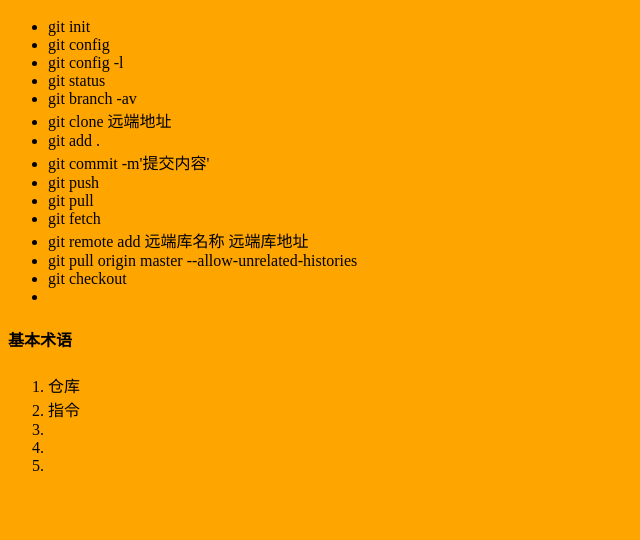
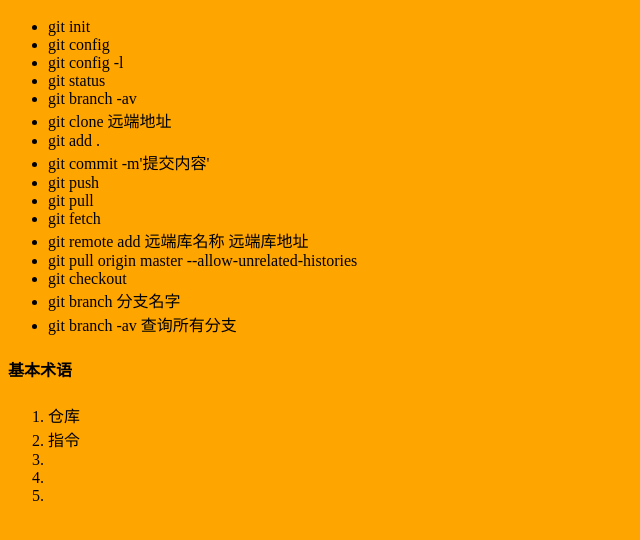
Before and after one commit to git-eva/github01, a plain HTML site: page index.html in a window 1280 px wide. Shown: the part 116-656 px from the top of the page, without its empty margins (0-640 px from the left). Drawn offline with Linux system fonts and the light colour scheme.

Commit message:
add some commands

```diff
--- a/index.html
+++ b/index.html
@@ -24,7 +24,8 @@
         <li>git  remote add 远端库名称 远端库地址</li>
         <li>git pull origin master --allow-unrelated-histories</li>
         <li>git checkout</li>
-        <li></li>
+        <li>git branch 分支名字</li>
+        <li>git branch -av   查询所有分支</li>
     </ul>
     <h4>基本术语</h4>
     <ol>
```
